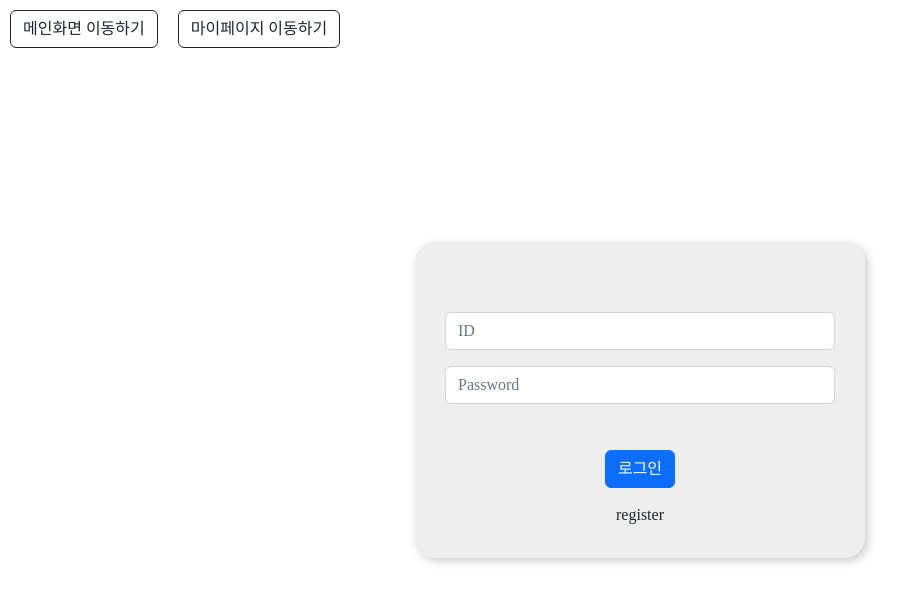
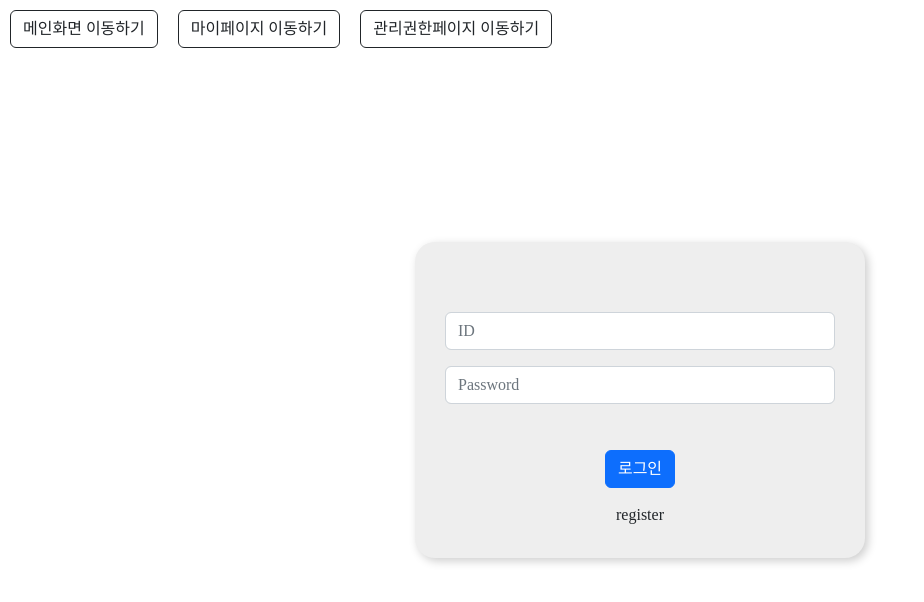
Before and after one commit to Hwa-J/work-schedule-management, a React (Create React App) app: page / in a window 1280 px wide. Shown: the top 602 px of the page, without its empty margins (0-924 px from the left). Built offline with nearby package versions, Linux system fonts and the light colour scheme.

Commit message:
Feat: create role manage page
권한 관리 페이지 생성 및  라우팅

```diff
--- a/src/App.js
+++ b/src/App.js
@@ -5,6 +5,7 @@ import LogIn from 'pages/LogIn';
 import SignUp from 'pages/SignUp';
 import Main from 'pages/Main';
 import MyInfo from 'pages/MyInfo';
+import RoleManage from 'pages/RoleManage';
 import NotFound from 'pages/NotFound';
 import useCookies from 'react-cookie/cjs/useCookies';
 import { useAuthStore } from 'store/store.js';
@@ -40,6 +41,7 @@ function App() {
         <Route element={<RequireAuth />}>
           <Route path="/main" element={<Main />} />
           <Route path="/mypage" element={<MyInfo />} />
+          <Route path="/role" element={<RoleManage />} />
         </Route>
         <Route path="*" element={<NotFound />} />
       </Routes>
--- a/src/pages/LogIn/index.js
+++ b/src/pages/LogIn/index.js
@@ -7,6 +7,7 @@ import LoginForm from 'components/LoginForm';
 const LogIn = () => {
   return (
     <>
+      {/* 작업 편의를 위한 페이지 이동용 임시 버튼.  작업 완료 후 삭제 */}
       <TemporaryBtns className="centerAlign">
         <Link to="/main">
           <Button variant="outline-dark">메인화면 이동하기</Button>
@@ -14,7 +15,11 @@ const LogIn = () => {
         <Link to="/mypage">
           <Button variant="outline-dark">마이페이지 이동하기</Button>
         </Link>
+        <Link to="/role">
+          <Button variant="outline-dark">관리권한페이지 이동하기</Button>
+        </Link>
       </TemporaryBtns>
+
       <LoginLayout className="centerAlign">
         <FormContainer width="450px">
           <LoginForm />
--- /dev/null
+++ b/src/pages/RoleManage/index.js
@@ -0,0 +1,5 @@
+const RoleManage = () => {
+  return <div>유저권한관리페이지</div>;
+};
+
+export default RoleManage;
```
Also changed, not shown: src/pages/RoleManage/style.js (added).
